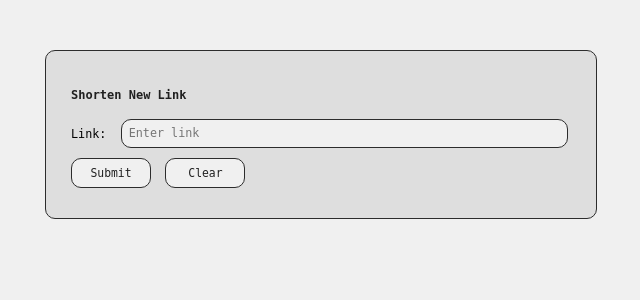
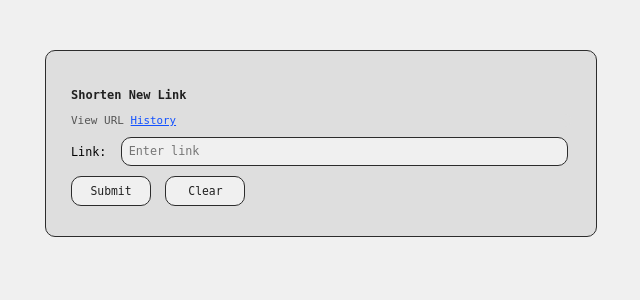
Before and after one commit to AvirukBasak/flask-url-shortner, a Flask app: page /home in a window 1280 px wide. Shown: the top 300 px of the page, without its empty margins (319-959 px from the left). Run offline with Flask 3, Linux system fonts and the light colour scheme; the visitor is signed in with stand-in values (Sample User, id 1); parts of the project's set-up code (start-up, migrations or seed data) failed here and were passed over.

Commit message:
updated templates

```diff
--- a/templates/home.html
+++ b/templates/home.html
@@ -4,6 +4,7 @@
 
 {% block blockmain %}
 
+<div class="subcontainer unimportant">View URL&nbsp;<a href="/history">History</a></div>
 <form method="POST">
   <label for="link">Link:&nbsp;</label>
   <input required
@@ -25,7 +26,7 @@
 <h3 style="color: var(--accent-color);">
     Shortened link
 </h3>
-<pre>{{ res.info.shortkey | safe }}</pre>
+<div class="subcontainer">{{ res.info.shortkey | safe }}</div>
 {% endif %}
 
 {% endblock %}
--- a/templates/layout.html
+++ b/templates/layout.html
@@ -38,7 +38,7 @@
       font-size: 0.9em;
     }
     a {
-      color: dodgerblue;
+      color: #1251FF;
     }
     div.input-div, div.error-div {
       width: calc(100% - 100px);
```
